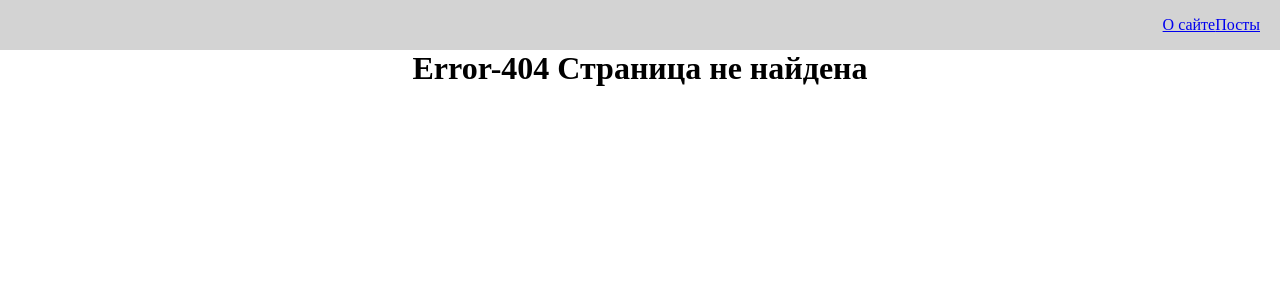
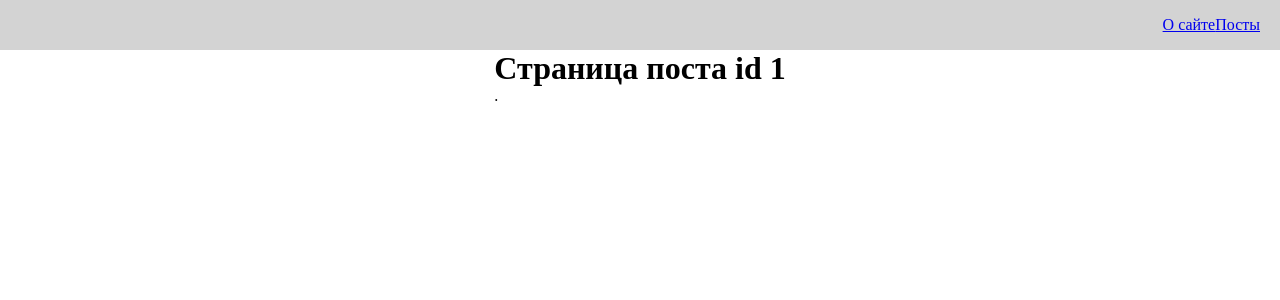
Before and after one commit to Sergey-Maxim0v/training-react-02, a React (Create React App) app: page /posts/1 in a window 1280 px wide. Before the commit this address led to /error. Shown: the top 300 px of the page. Built offline with nearby package versions, Linux system fonts and the light colour scheme; no server answers.

Commit message:
создан код динамического создания страницы поста

```diff
--- a/src/API/PostService.js
+++ b/src/API/PostService.js
@@ -9,4 +9,8 @@ export default class PostService {
 			}
 		})
 	}
+
+	static async getById(id) {
+		return await axios.get(`https://jsonplaceholder.typicode.com/posts/${id}`)
+	}
 }
--- a/src/components/AppRouter.jsx
+++ b/src/components/AppRouter.jsx
@@ -3,12 +3,14 @@ import {Route, Routes, Navigate} from "react-router-dom";
 import About from "../pages/About";
 import Posts from "../pages/Posts";
 import Error from "../pages/Error";
+import PostIdPage from "../pages/PostIdPage";
 
 const AppRouter = () => {
 	return (
 		<Routes>
 			<Route path="/about" element={<About/>}/>
 			<Route path="/posts" element={<Posts/>}/>
+			<Route path="/posts/:id" element={<PostIdPage/>}/>
 			<Route path="/error" element={<Error/>}/>
 			<Route path="*" element={<Navigate to="/error" replace />}/>
 		</Routes>
--- a/src/components/PostItem.jsx
+++ b/src/components/PostItem.jsx
@@ -1,7 +1,13 @@
 import React from 'react';
 import MyButton from "./Ui/Button/MyButton";
+import {useNavigate} from "react-router-dom";
 
 const PostItem = (props) => {
+	const navigate = useNavigate()
+	function navigateToId (id){
+		navigate(`${id}`)
+	}
+
 	return (
 		<div className={'post'}>
 			<div className={'post__content'}>
@@ -12,7 +18,7 @@ const PostItem = (props) => {
 			</div>
 			<div className={'post__btns'}>
 				<MyButton
-					onClick={() => props.remove(props.post)}
+					onClick={() => navigateToId(props.post.id)}
 					children={'Открыть'}
 				/>
 				<MyButton
--- /dev/null
+++ b/src/pages/PostIdPage.jsx
@@ -0,0 +1,32 @@
+import React, {useEffect, useState} from 'react';
+import {useParams} from "react-router-dom";
+import {useFetching} from "../hooks/useFetching";
+import PostService from "../API/PostService";
+import Loader from "../components/Ui/Loader/Loader";
+
+const PostIdPage = () => {
+	const params = useParams()
+	const [post, setPost] = useState({})
+	const [fetchPostsById, isLoading, error] = useFetching(async () => {
+		const responce = await PostService.getById(params.id)
+		setPost(responce.data)
+	})
+
+	useEffect(() => {
+		fetchPostsById()
+	}, [])
+
+	return (
+		<div>
+			<h1>
+				Страница поста id {params.id}
+			</h1>
+			{isLoading
+				? <Loader/>
+				: <div>{post.id}. {post.title}</div>
+			}
+		</div>
+	);
+};
+
+export default PostIdPage;
```
